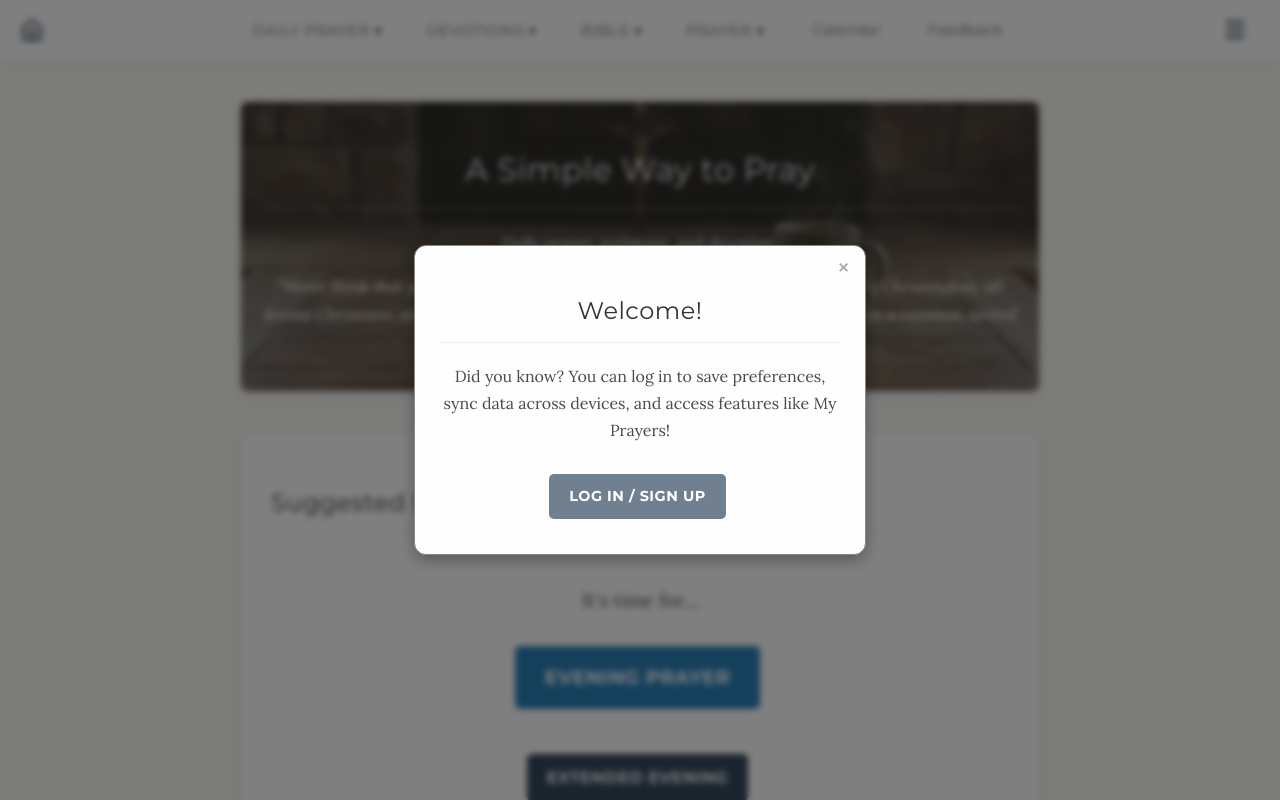
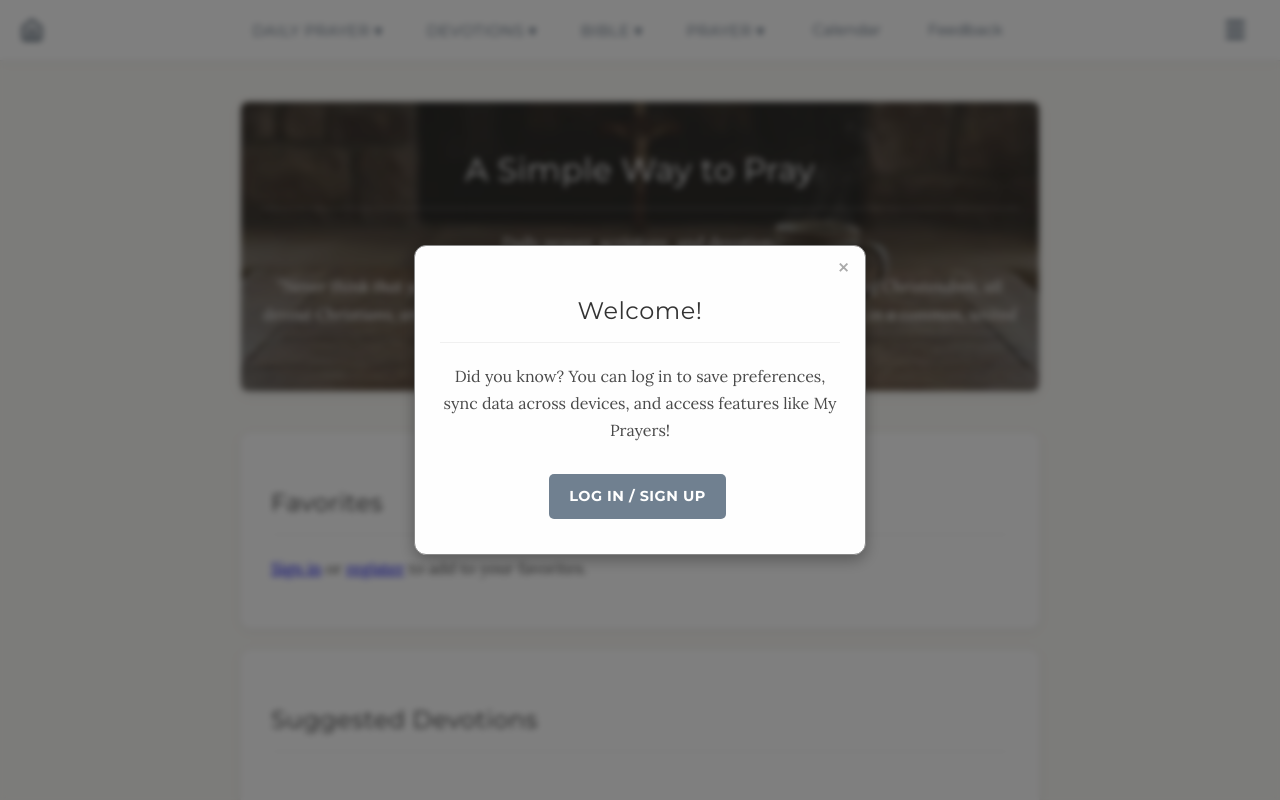
Before and after one commit to brandonadamprice/LCMS_Prayer_App, a Flask app: page / in a window 1280 px wide. Run offline with Flask 3, Linux system fonts and the light colour scheme.

Commit message:
mention you can sign up with google also show favorites even when not signed in

```diff
--- a/devotions/templates/index.html
+++ b/devotions/templates/index.html
@@ -19,14 +19,20 @@
       }
     </style>
 
-    {% if current_user.is_authenticated and current_user.favorites %}
     <div class="card">
       <h2>Favorites</h2>
-      {% for fav in current_user.favorites %}
-        <a href="{{ fav.path }}" class="button">{{ fav.title }}</a>
-      {% endfor %}
+      {% if current_user.is_authenticated %}
+        {% if current_user.favorites %}
+          {% for fav in current_user.favorites %}
+            <a href="{{ fav.path }}" class="button">{{ fav.title }}</a>
+          {% endfor %}
+        {% else %}
+          <p>Click the favorite button in a devotion to add it to your favorites.</p>
+        {% endif %}
+      {% else %}
+        <p><a href="/login">Sign in</a> or <a href="/register">register</a> to add to your favorites.</p>
+      {% endif %}
     </div>
-    {% endif %}
 
     <div class="card">
       <h2>Suggested Devotions</h2>
```
Also changed, not shown: devotions/templates/register.html (+9 -0 lines).
